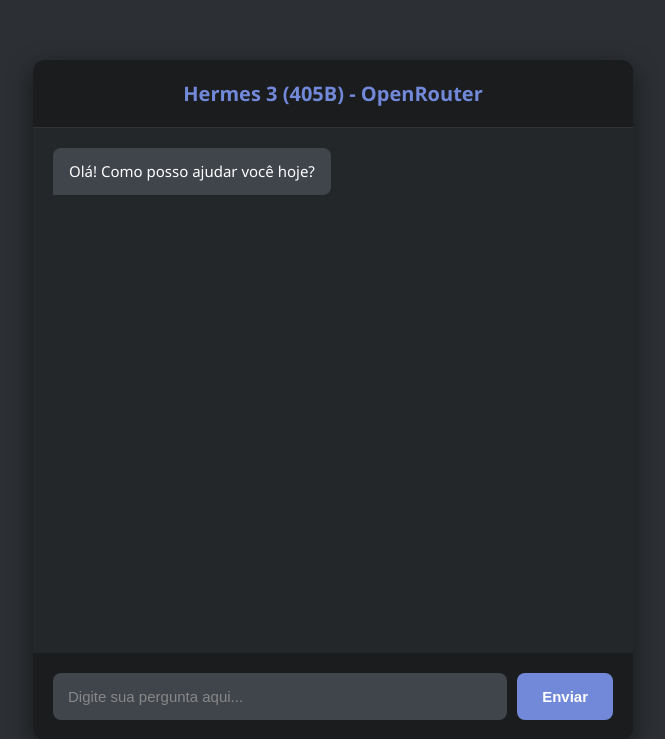
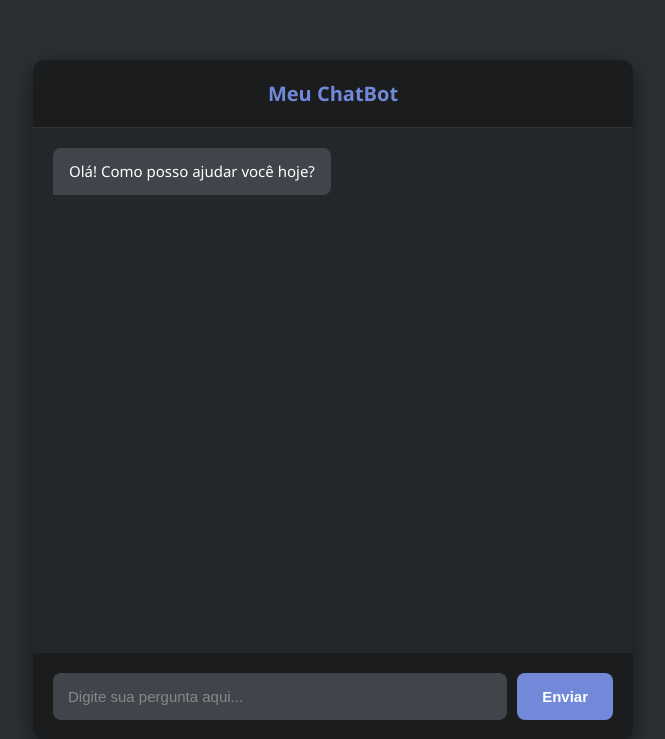
Before and after one commit to danielsantanaprofissional7-droid/meu_chatbot, a Flask app: page / in a window 1280 px wide. Shown: the top 739 px of the page, without its empty margins (307-972 px from the left). Run offline with Flask 3, Linux system fonts and the light colour scheme.

Commit message:
Update index.html

```diff
--- a/templates/index.html
+++ b/templates/index.html
@@ -30,7 +30,7 @@
 
 <div id="chat-container">
     <div class="header">
-        <h2>Hermes 3 (405B) - OpenRouter</h2>
+        <h2>Meu ChatBot</h2>
     </div>
     <div id="chat-box">
         <div class="message bot-msg">Olá! Como posso ajudar você hoje?</div>
```
